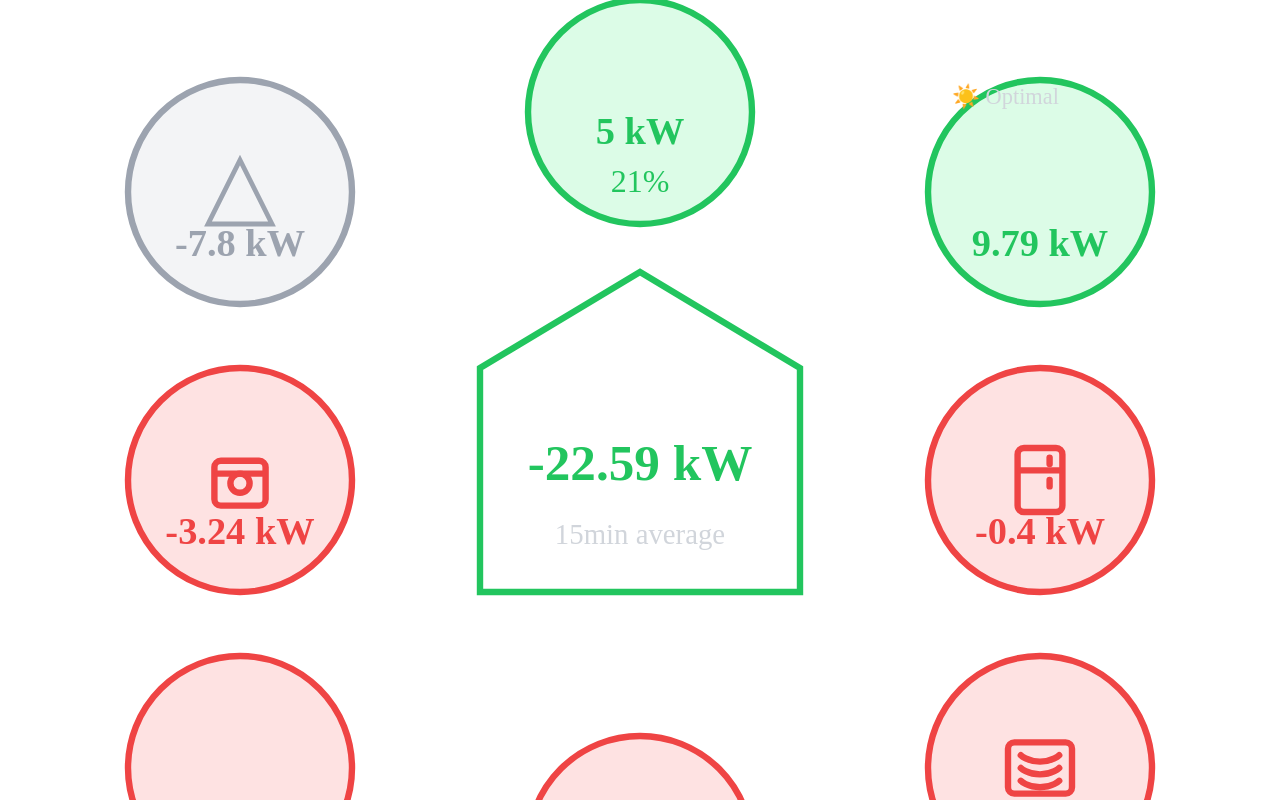
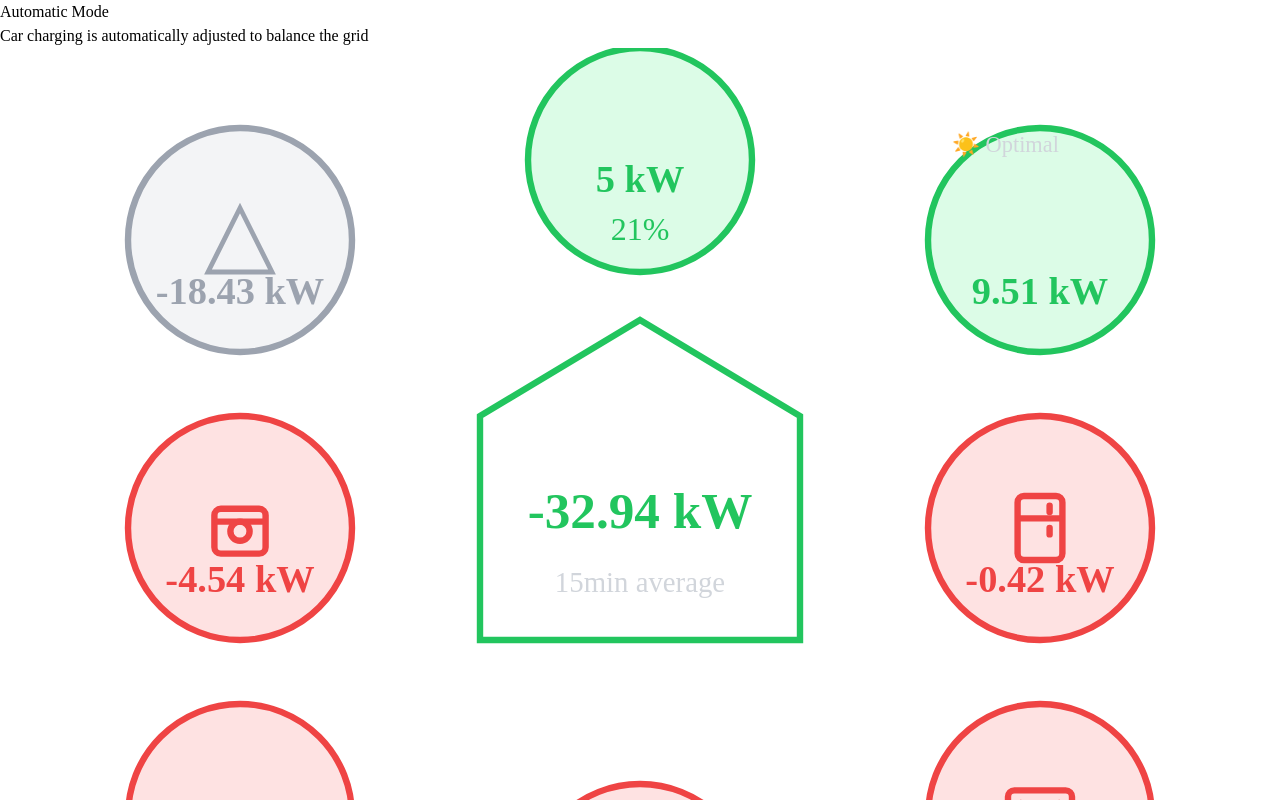
Before and after one commit to monsterfon/Energy-dashboard, a Next.js app in the folder my-app/apps/web/: page / in a window 1280 px wide. Shown: the top 800 px of the page. Built offline with nearby package versions, Linux system fonts and the light colour scheme; some icons are missing.

Commit message:
automatic mode,  non working, but we have a button

```diff
--- a/my-app/apps/web/improved-energy-dashboard.tsx
+++ b/my-app/apps/web/improved-energy-dashboard.tsx
@@ -28,6 +28,9 @@ export default function EnergyDashboard() {
   const [editValue, setEditValue] = useState(0)
   const [isAutoUpdating, setIsAutoUpdating] = useState(true)
 
+  // New state for automatic/manual mode
+  const [isAutoMode, setIsAutoMode] = useState(true)
+
   // Track which components have been manually edited by the user
   const [userEditedComponents, setUserEditedComponents] = useState({
     solar: false,
@@ -41,6 +44,11 @@ export default function EnergyDashboard() {
 
   // Ref to keep track of the interval
   const intervalRef = useRef(null)
+
+  // Toggle between automatic and manual modes
+  const toggleAutoMode = () => {
+    setIsAutoMode(prev => !prev)
+  }
 
   // Simulate data updates
   useEffect(() => {
@@ -65,9 +73,31 @@ export default function EnergyDashboard() {
           }
         }
 
-        // Only update components that haven't been manually edited by the user
+        // Handle car charging differently based on mode
         if (!userEditedComponents.car) {
-          updatedData.car = prev.car < -0.1 ? +(prev.car + (Math.random() * 0.3 - 0.1)).toFixed(2) : prev.car;
+          if (!isAutoMode) {
+            // In manual mode, use the random fluctuation (as before)
+            updatedData.car = prev.car < -0.1 ? +(prev.car + (Math.random() * 0.3 - 0.1)).toFixed(2) : prev.car;
+          } else {
+            // In automatic mode, adjust car charging to balance the grid
+            // Calculate green components (battery + solar)
+            const batteryInKw = updatedData.battery.power / 1000;
+            const greenComponents = updatedData.solar + batteryInKw;
+
+            // Calculate other red components (excluding car)
+            const otherRedComponents = updatedData.heatPump + updatedData.heating + updatedData.fridge + updatedData.appliance;
+
+            // Calculate car charging needed to make grid approximately 0 or slightly negative
+            // Target grid at -0.5 kW (slightly negative)
+            const targetGrid = -0.5;
+            // Car charging = green components + target grid - other red components
+            const carCharging = -(greenComponents + targetGrid - otherRedComponents);
+
+            // Ensure car charging is at least 0 and not too high
+            // If car charging would need to be positive (supply to grid), set to 0
+            updatedData.car = Math.min(-0.1, Math.max(-20, carCharging));
+            updatedData.car = +updatedData.car.toFixed(2);
+          }
         }
 
         if (!userEditedComponents.heatPump) {
@@ -145,7 +175,7 @@ export default function EnergyDashboard() {
     }, 3000);
 
     return () => clearInterval(interval);
-  }, [weatherMode, userEditedComponents]); // Add weatherMode and userEditedComponents as dependencies
+  }, [weatherMode, userEditedComponents, isAutoMode]); // Added isAutoMode as dependency
 
   // Handle weather mode changes
   const handleWeatherChange = (mode) => {
@@ -373,6 +403,26 @@ export default function EnergyDashboard() {
 
   return (
     <div className="flex flex-col items-center justify-center min-h-screen bg-gray-800">
+      {/* Auto/Manual Mode Toggle Button */}
+      <div className="mb-4 mt-4">
+        <button
+          onClick={toggleAutoMode}
+          className={`px-6 py-3 rounded-full font-bold text-white transition-colors ${
+            isAutoMode
+              ? "bg-green-600 hover:bg-green-700"
+              : "bg-blue-600 hover:bg-blue-700"
+          }`}
+        >
+          {isAutoMode ? "Automatic Mode" : "Manual Mode"}
+        </button>
+        <p className="text-gray-300 text-sm mt-2 text-center">
+          {isAutoMode
+            ? "Car charging is automatically adjusted to balance the grid"
+            : "All components use their set values"
+          }
+        </p>
+      </div>
+
       <div className="relative">
         <svg viewBox="0 0 800 600" className="w-full h-auto">
           {/* Home */}
```
